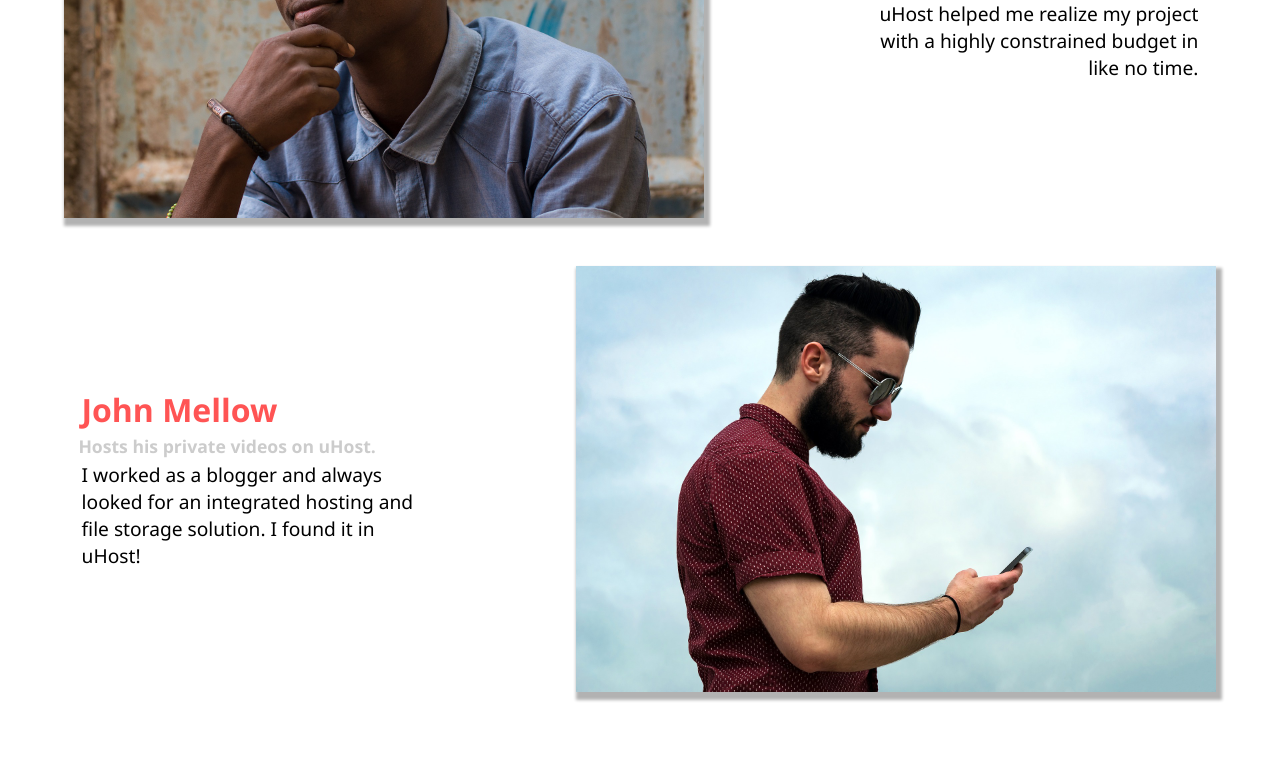
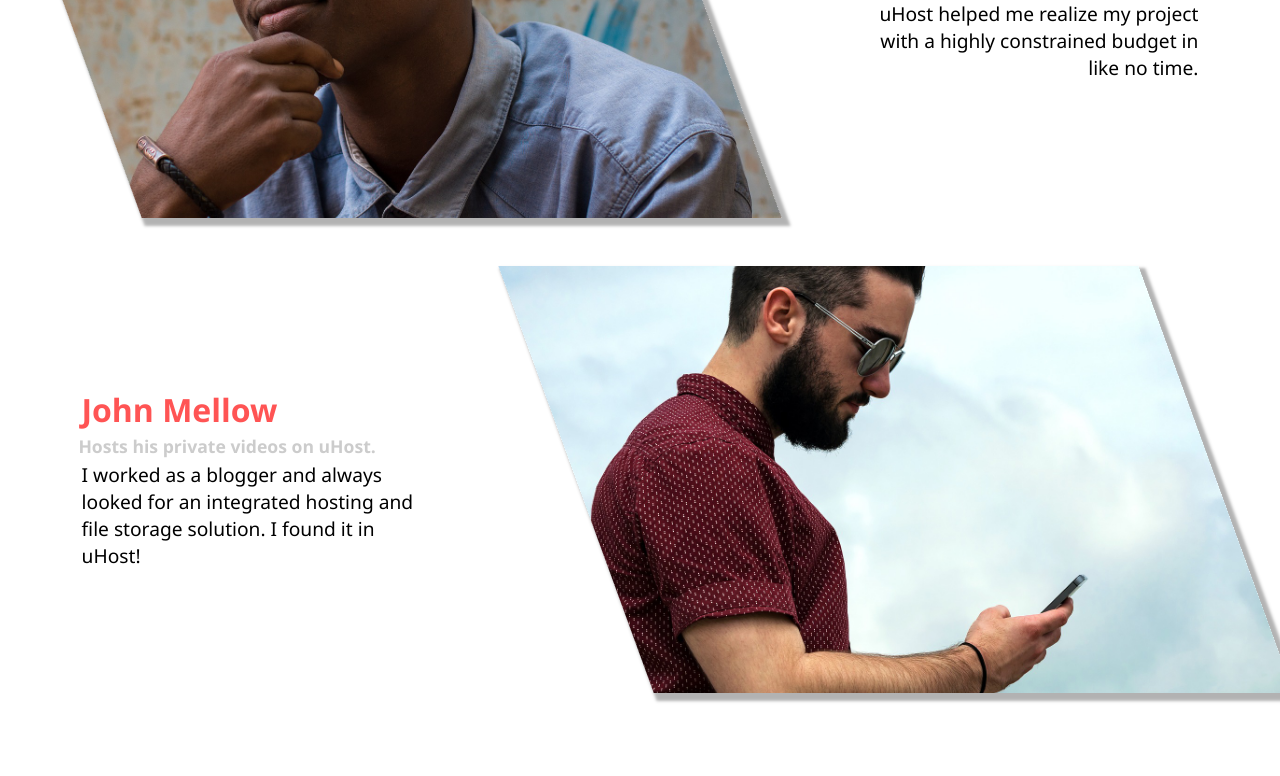
Before and after one commit to phongctnguyen/CSS-EXPERT, a plain HTML site: page customers/index.html in a window 1280 px wide. Shown: the part 353-1129 px from the top of the page. Drawn offline with Linux system fonts and the light colour scheme.

Commit message:
finish transform section

```diff
--- a/customers/customers.css
+++ b/customers/customers.css
@@ -12,16 +12,20 @@ main {
 } */
 
 .testimonial__image-container {
-  width: 100%;
+  width: 60%;
   max-width: 40rem;
 
   box-shadow: 3px 5px 3px 3px rgba(0, 0, 0, 0.3);
+  /* transform: skewX(20deg) skewY(20deg); */
+  transform: skew(20deg);
+  overflow: hidden;
 }
 
 .testimonial__image {
   width: 100%;
 
   vertical-align: top;
+  transform: skew(-20deg) scale(1.4);
 }
 
 .testimonial__info {
```
Also changed, not shown: packages/packages.css (+8 -2 lines), 2 other files.
